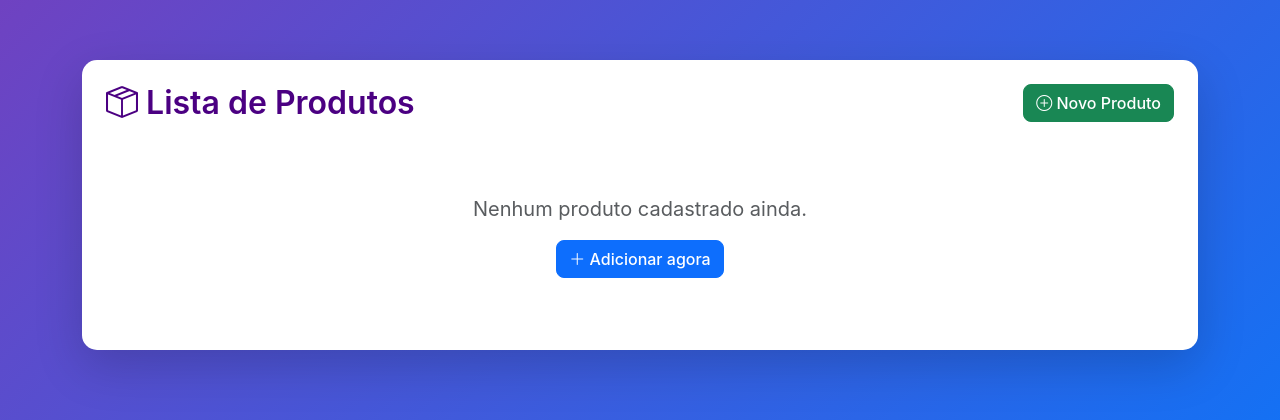
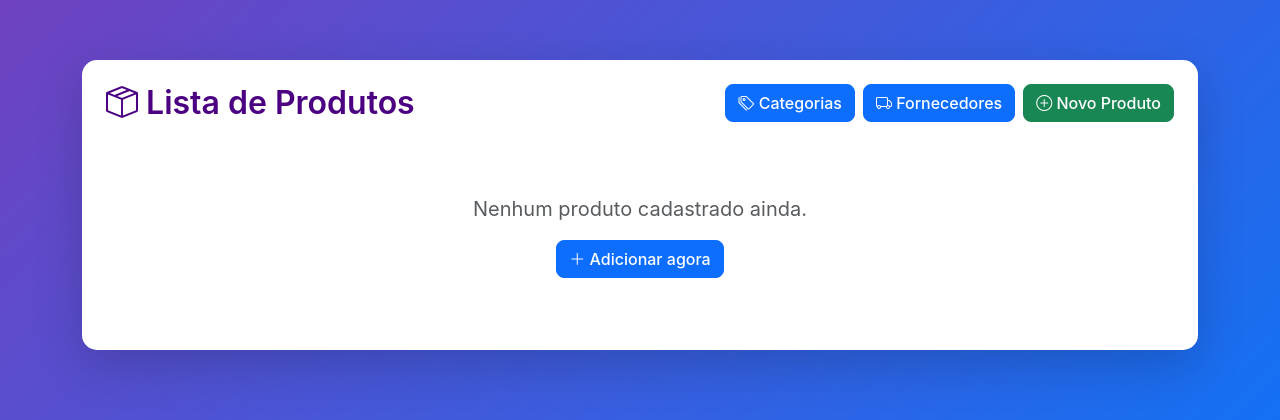
Before and after one commit to joseguifs/database_project, a Django app: template produto/templates/produto.html in a window 1280 px wide. Shown: the top 420 px of the page. Run offline with Django 5.2, Linux system fonts and the light colour scheme; the template is opened without the code that fills it, so the values that code supplies are empty; parts of the project's set-up code (start-up, migrations or seed data) failed here and were passed over.

Commit message:
novos botões

```diff
--- a/produto/templates/produto.html
+++ b/produto/templates/produto.html
@@ -77,13 +77,21 @@
 
 <div class="container">
     <div class="card p-4 shadow-lg">
-        <div class="d-flex justify-content-between align-items-center mb-4">
+        <div class="d-flex justify-content-between align-items-center mb-4 flex-wrap gap-2">
             <h2 class="mb-0">
                 <i class="bi bi-box-seam"></i> Lista de Produtos
             </h2>
-            <a href="{% url 'produto_create' %}" class="btn btn-success">
-                <i class="bi bi-plus-circle"></i> Novo Produto
-            </a>
+            <div class="d-flex gap-2">
+                <a href="{% url 'categorias' %}" class="btn btn-primary">
+                    <i class="bi bi-tags"></i> Categorias
+                </a>
+                <a href="{% url 'fornecedores' %}" class="btn btn-primary">
+                    <i class="bi bi-truck"></i> Fornecedores
+                </a>
+                <a href="{% url 'produto_create' %}" class="btn btn-success">
+                    <i class="bi bi-plus-circle"></i> Novo Produto
+                </a>
+            </div>
         </div>
 
         {% if produtos %}
```
Also changed, not shown: categoria/templates/categoria.html (+11 -3 lines), fornecedor/templates/fornecedor.html (+11 -3 lines).
